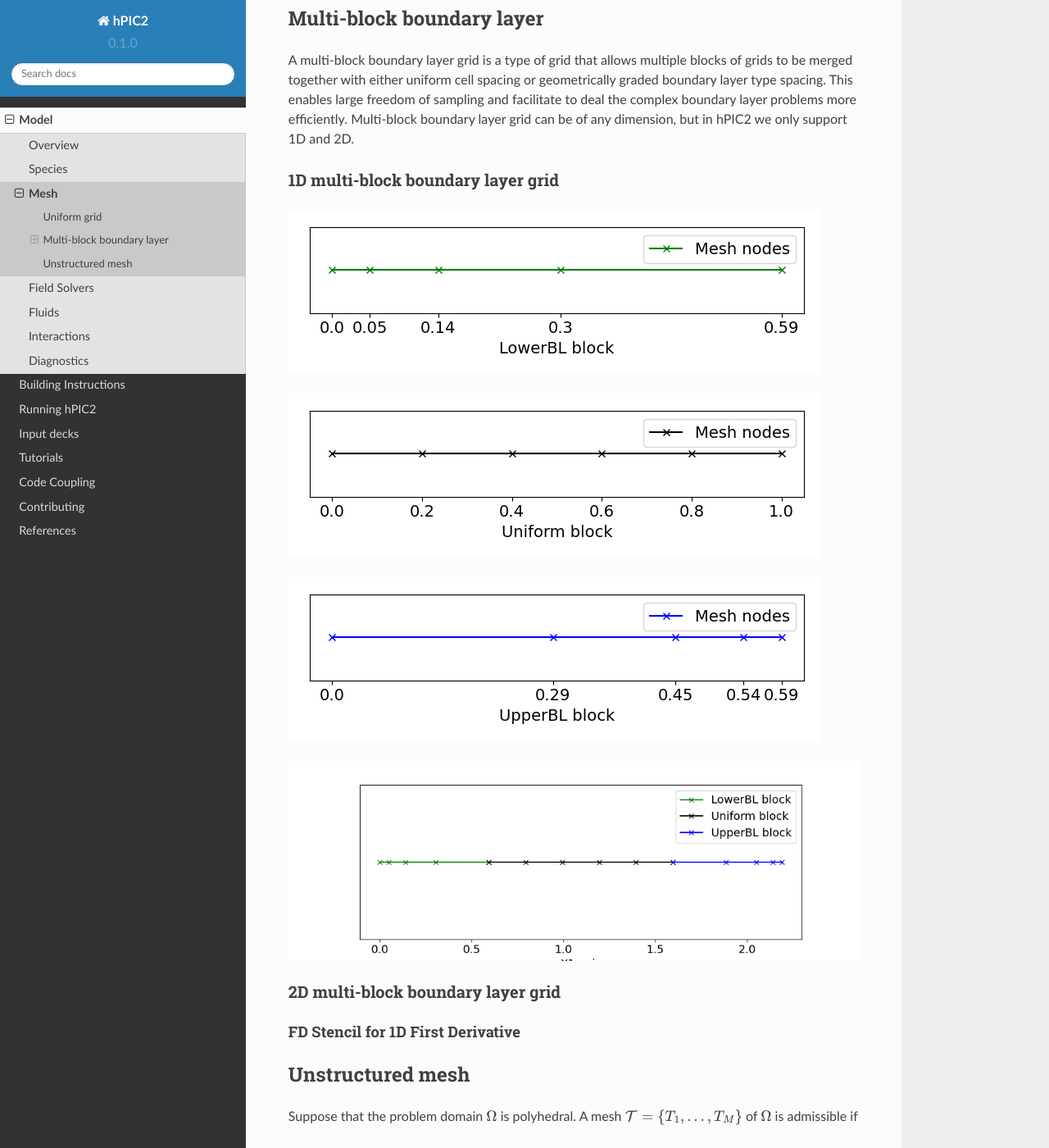
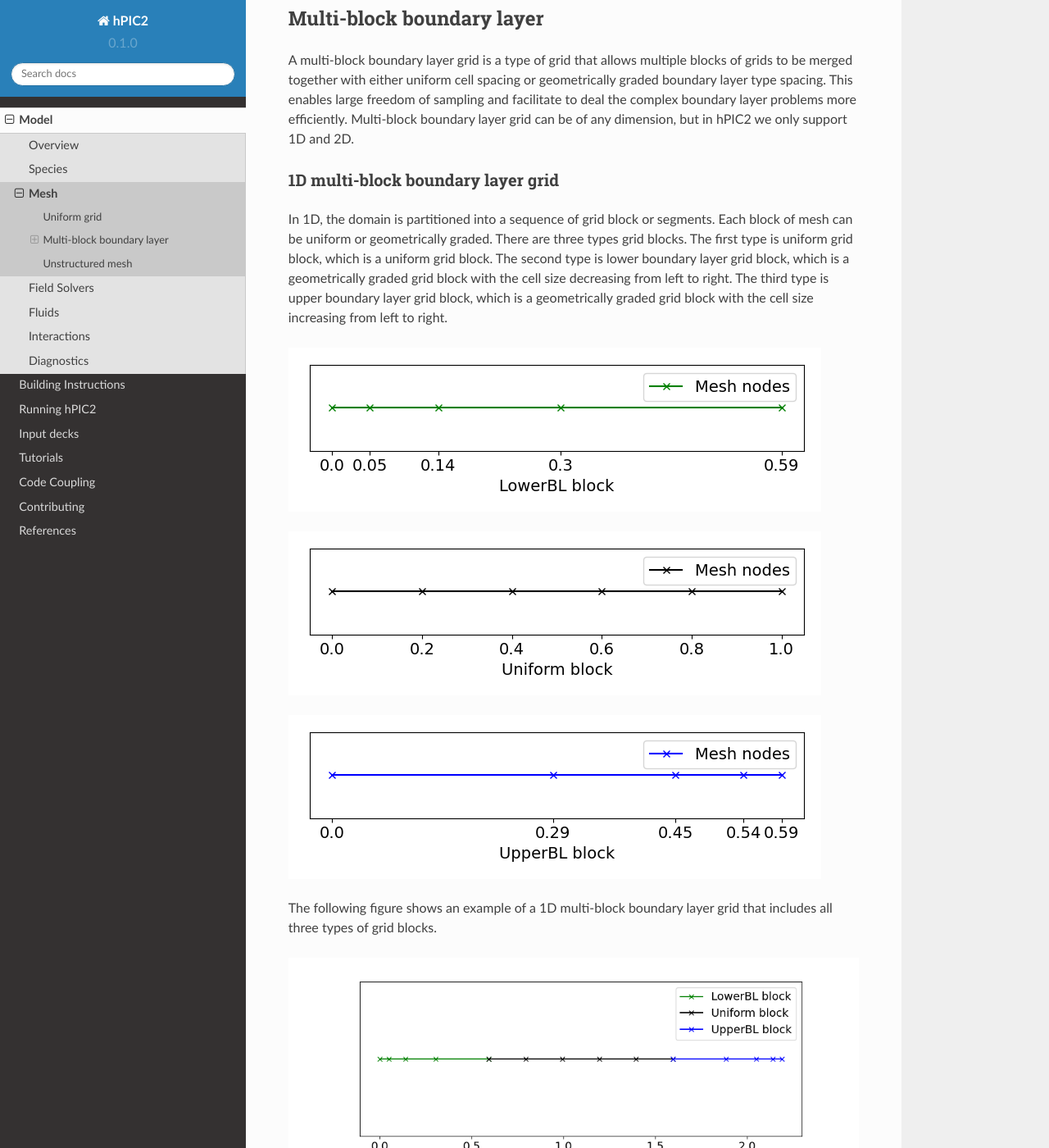
Before and after one commit to lcpp-org/hpic2doc, a Sphinx documentation site: the page built from docs/source/mesh.rst, in a window 1280 px wide and 1400 px high, scrolled down 378 px. Shown: the whole window at 82% size. Built offline with Sphinx 7.4.7 and the Read the Docs theme 2.0.0, drawn with Linux system fonts in a browser that asks for light colours.

Commit message:
Description for 1D multi-block boundary layer grid added

```diff
--- a/docs/source/mesh.rst
+++ b/docs/source/mesh.rst
@@ -25,6 +25,17 @@ support 1D and 2D.
 
 1D multi-block boundary layer grid
 ~~~~~~~~~~~~~~~~~~~~~~~~~~~~~~~~~~
+
+In 1D, the domain is partitioned into a sequence of grid block or segments.
+Each block of mesh can be uniform or geometrically graded.
+There are three types grid blocks.
+The first type is uniform grid block, which is a uniform grid block.
+The second type is lower boundary layer grid block, which is a geometrically
+graded grid block with the cell size decreasing from left to right.
+The third type is upper boundary layer grid block, which is a geometrically
+graded grid block with the cell size increasing from left to right.
+
+
 .. figure:: figures/lowerbl.png
    :alt:
 
@@ -33,6 +44,9 @@ support 1D and 2D.
 
 .. figure:: figures/upperbl.png
    :alt:
+
+The following figure shows an example of a 1D multi-block boundary layer grid that
+includes all three types of grid blocks.
 
 .. figure:: figures/1d_block_structured_mesh.png
    :alt:
```
